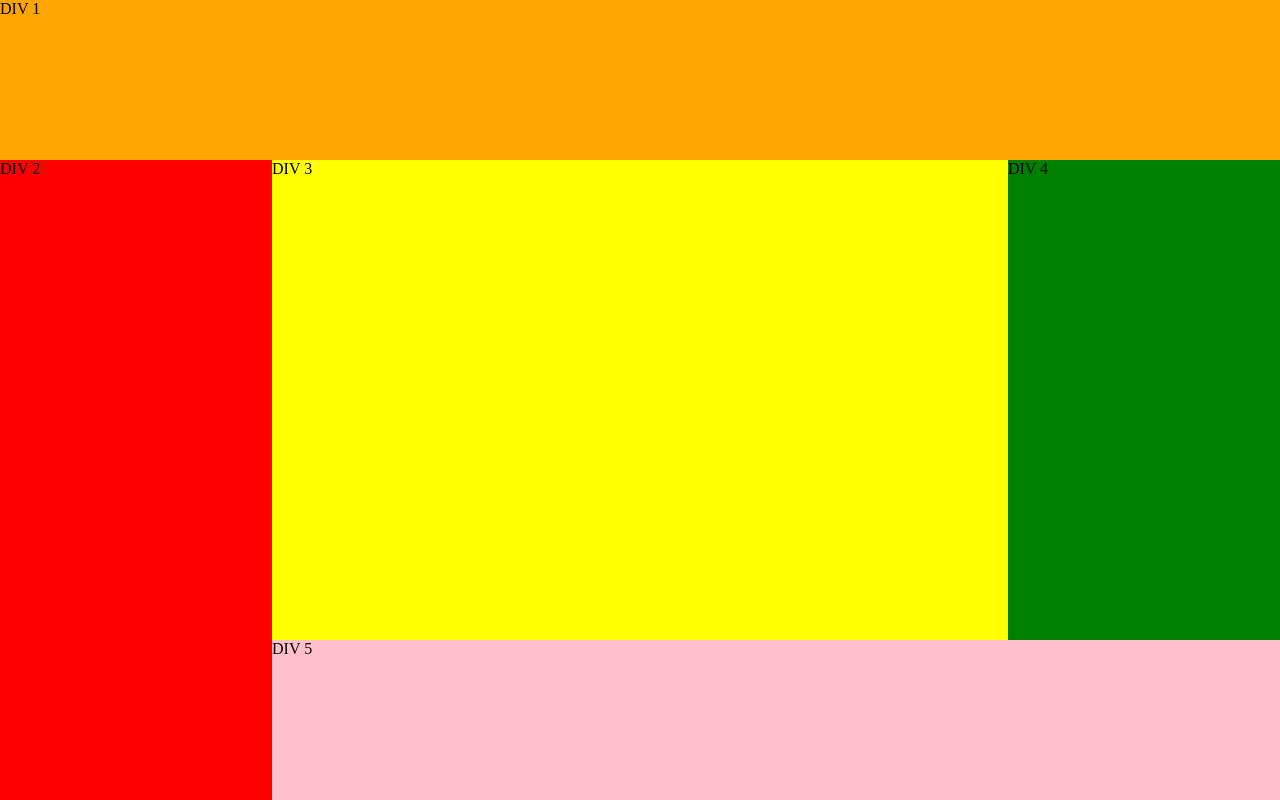
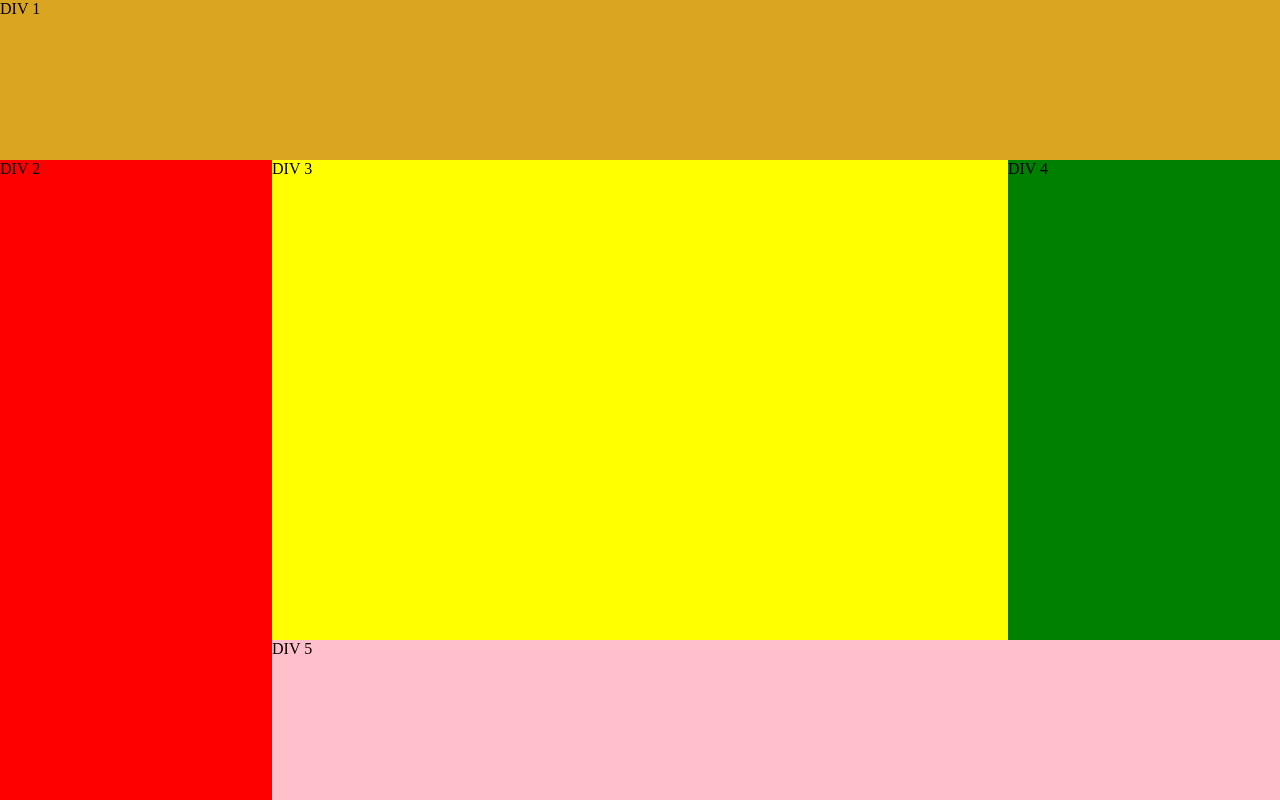
Before and after one commit to NolwennWM/DWWM851, a PHP site: page /area.html in a window 1280 px wide. Run offline with PHP 8.4, Linux system fonts and the light colour scheme.

Commit message:
changement de couleur

```diff
--- a/02-css/07-grid/area.css
+++ b/02-css/07-grid/area.css
@@ -6,7 +6,7 @@
 }
 .item1
 {
-    background: orange;
+    background: goldenrod;
     /* Je peux aussi utiliser "grid-area" pour nommer mes éléments */
     grid-area: header;
 }
```
